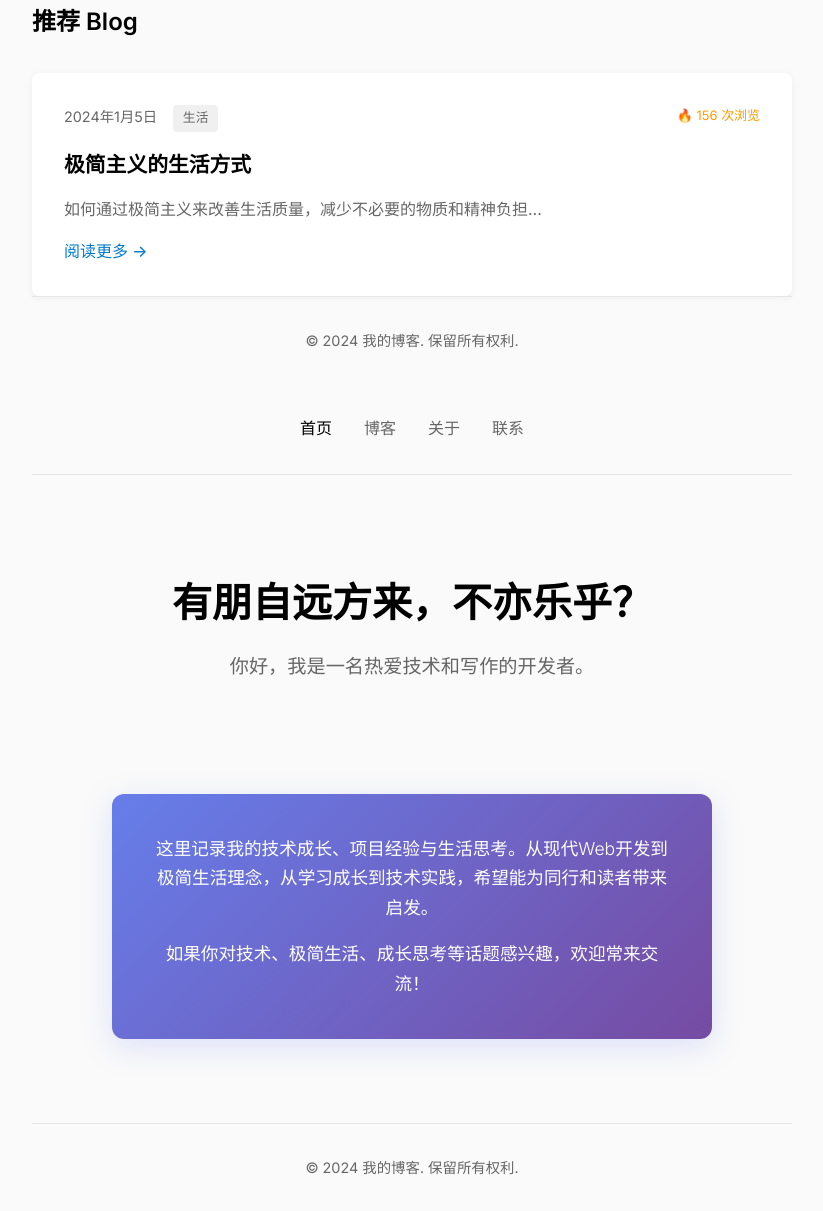
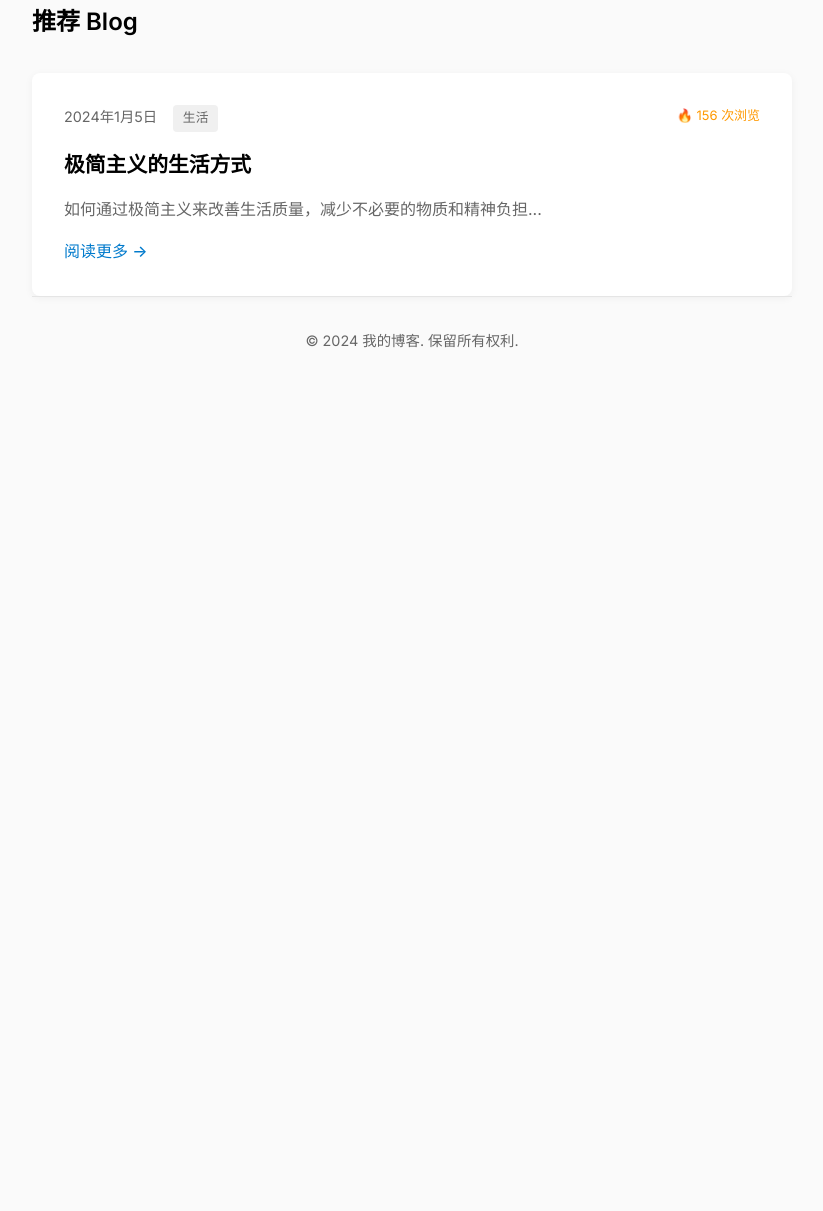
Before and after one commit to Annlihui/my-blog-new, a plain HTML site: page index.html in a window 1280 px wide. Shown: the part 1026-2237 px from the top of the page, without its empty margins (228-1051 px from the left). After the commit the page ends 1410 px from the top, so only its background shows below. Drawn offline with Linux system fonts and the light colour scheme.

Commit message:
fix: 修复首页HTML重复内容，删除重复部分

```diff
--- a/index.html
+++ b/index.html
@@ -42,47 +42,3 @@
     <script src="script.js"></script>
 </body>
 </html>
-<!DOCTYPE html>
-<html lang="zh-CN">
-<head>
-    <meta charset="UTF-8">
-    <meta name="viewport" content="width=device-width, initial-scale=1.0">
-    <title>我的博客</title>
-    <link rel="stylesheet" href="styles.css">
-    <link rel="preconnect" href="https://fonts.googleapis.com">
-    <link rel="preconnect" href="https://fonts.gstatic.com" crossorigin>
-    <link href="https://fonts.googleapis.com/css2?family=Inter:wght@300;400;500;600&display=swap" rel="stylesheet">
-</head>
-<body>
-    <div class="container">
-        <header class="header">
-            <nav class="nav">
-                <a href="index.html" class="nav-link active">首页</a>
-                <a href="blog.html" class="nav-link">博客</a>
-                <a href="about.html" class="nav-link">关于</a>
-                <a href="contact.html" class="nav-link">联系</a>
-            </nav>
-        </header>
-
-        <main class="main">
-            <section class="hero">
-                <h1 class="hero-title">有朋自远方来，不亦乐乎？</h1>
-                <p class="hero-subtitle">你好，我是一名热爱技术和写作的开发者。</p>
-            </section>
-            <section class="blog-intro">
-                <div class="blog-intro-content">
-                    <p>这里记录我的技术成长、项目经验与生活思考。从现代Web开发到极简生活理念，从学习成长到技术实践，希望能为同行和读者带来启发。</p>
-                    <p>如果你对技术、极简生活、成长思考等话题感兴趣，欢迎常来交流！</p>
-                </div>
-            </section>
-            <section id="latest-blog" style="margin-bottom:2rem;"></section>
-            <section id="hot-blog"></section>
-        </main>
-
-        <footer class="footer">
-            <p>&copy; 2024 我的博客. 保留所有权利.</p>
-        </footer>
-    </div>
-    <script src="script.js"></script>
-</body>
-</html>
```
